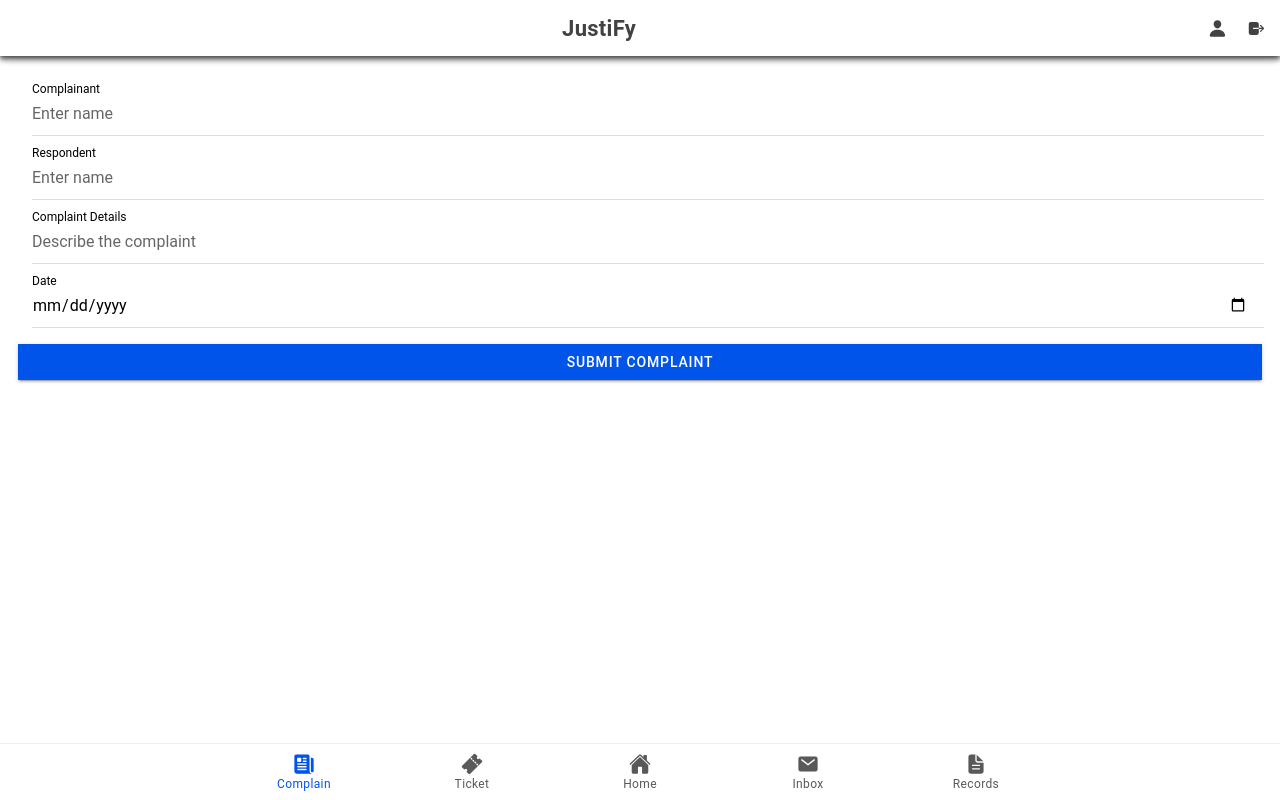
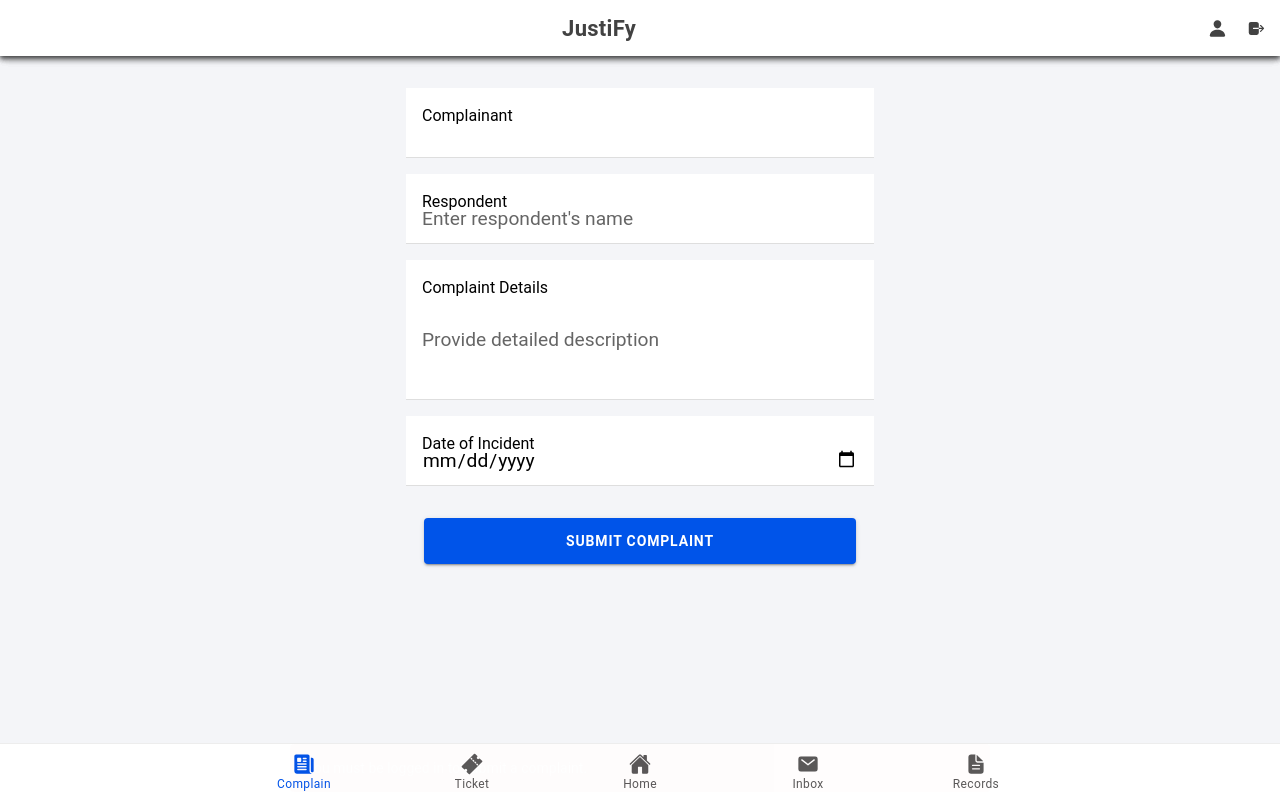
Before and after one commit to QAYee/JustiFy2, a React (Vite) app: page /complain in a window 1280 px wide. Both pictures are taken after a click on the element "SUBMIT COMPLAINT". Built offline with nearby package versions, Linux system fonts and the light colour scheme.

Commit message:
complaint

```diff
--- a/src/components/admin/ComplainContainer.tsx
+++ b/src/components/admin/ComplainContainer.tsx
@@ -1,40 +1,63 @@
-import React from 'react';
-import { IonPage, IonHeader, IonToolbar, IonTitle, IonContent, IonItem, IonLabel, IonInput, IonButton } from '@ionic/react';
+import React, { useEffect, useState } from 'react';
+import {
+    IonPage, IonHeader, IonToolbar, IonTitle, IonContent, IonItem, IonLabel, IonList, IonSpinner, IonToast
+} from '@ionic/react';
 
-interface ContainerProps {
-    name: string;
+const ComplainContainer: React.FC = () => {
+    const [complaints, setComplaints] = useState<any[]>([]);
+    const [loading, setLoading] = useState(true);
+    const [error, setError] = useState<string | null>(null);
+
+    useEffect(() => {
+        const fetchComplaints = async () => {
+            try {
+                const response = await fetch("http://localhost/justify/index.php/ComplaintController/getAllComplaints");
+                if (!response.ok) {
+                    throw new Error("Failed to fetch complaints");
                 }
+                const data = await response.json();
+                setComplaints(data.complaints); // Ensure the response has a `complaints` key
+            } catch (err) {
+                setError((err as Error).message);
+            } finally {
+                setLoading(false);
+            }
+        };
 
-const ComplainContainer: React.FC<ContainerProps> = ({ name }) => {
+        fetchComplaints();
+    }, []);
+
     return (
         <IonPage>
             <IonHeader>
-        <IonToolbar>
-          <IonTitle>Barangay Complaint Form</IonTitle>
+                <IonToolbar color="primary">
+                    <IonTitle className="ion-text-center">All Complaints</IonTitle>
                 </IonToolbar>
             </IonHeader>
-      <IonContent className="ion-padding">
+            <IonContent className="ion-padding" color="light">
+                {loading && <IonSpinner name="dots" />}
+                {error && <IonToast isOpen message={error} duration={3000} color="danger" />}
+
+                {!loading && !error && (
+                    <IonList>
+                        {complaints.length > 0 ? (
+                            complaints.map((complaint, index) => (
+                                <IonItem key={index}>
+                                    <IonLabel>
+                                        <h2>Complainant: {complaint.complainant}</h2>
+                                        <p><strong>Respondent:</strong> {complaint.respondent}</p>
+                                        <p><strong>Details:</strong> {complaint.details}</p>
+                                        <p><strong>Date:</strong> {complaint.incident_date}</p>
+                                    </IonLabel>
+                                </IonItem>
+                            ))
+                        ) : (
                             <IonItem>
-          <IonLabel position="stacked">Complainant</IonLabel>
-          <IonInput placeholder="Enter name" />
+                                <IonLabel>No complaints found.</IonLabel>
                             </IonItem>
-
-        <IonItem>
-          <IonLabel position="stacked">Respondent</IonLabel>
-          <IonInput placeholder="Enter name" />
-        </IonItem>
-
-        <IonItem>
-          <IonLabel position="stacked">Complaint Details</IonLabel>
-          <IonInput placeholder="Describe the complaint" />
-        </IonItem>
-
-        <IonItem>
-          <IonLabel position="stacked">Date</IonLabel>
-          <IonInput type="date" />
-        </IonItem>
-
-        <IonButton expand="full" className="ion-margin-top">Submit Complaint</IonButton>
+                        )}
+                    </IonList>
+                )}
             </IonContent>
         </IonPage>
     );
--- /dev/null
+++ b/src/components/user/ComplainContainer.css
@@ -0,0 +1,43 @@
+/* ComplainContainer.css */
+
+.ion-toolbar {
+    font-size: 1.5rem; /* Make the title bigger */
+    text-align: center;
+  }
+
+  .ion-title {
+    font-size: 1.8rem !important; /* Increase title font size */
+  }
+
+  .form-container {
+    max-width: 500px;
+    margin: auto;
+    padding: 20px;
+  }
+
+  .custom-input {
+    font-size: 1.2rem;
+    height: 50px;
+  }
+
+  .ion-item {
+    font-size: 1.2rem;
+    --min-height: 60px; /* Increase item height */
+  }
+
+  .ion-button {
+    font-size: 1.3rem;
+    padding: 15px;
+    border-radius: 8px;
+  }
+
+  /* Make Complaint Details input expand downward with text */
+  .custom-input.complaint-details {
+    min-height: 120px !important; /* Set minimum height */
+    font-size: 1.2rem;
+    height: auto !important; /* Allow expansion */
+    overflow-y: hidden; /* Hide scroll initially */
+    white-space: pre-wrap; /* Preserve text formatting */
+    display: block;
+    resize: none; /* Prevent manual resizing */
+  }
--- a/src/components/user/ComplainContainer.tsx
+++ b/src/components/user/ComplainContainer.tsx
@@ -1,40 +1,176 @@
-import React from 'react';
-import { IonPage, IonHeader, IonToolbar, IonTitle, IonContent, IonItem, IonLabel, IonInput, IonButton } from '@ionic/react';
+import React, { useState, useEffect } from 'react';
+import {
+    IonPage, IonHeader, IonToolbar, IonTitle, IonContent, IonItem,
+    IonLabel, IonInput, IonButton, IonToast, IonSpinner
+} from '@ionic/react';
+import './ComplainContainer.css';
 
-interface ContainerProps {
-    name: string;
+const ComplainContainer: React.FC = () => {
+  const [user, setUser] = useState<{ id: number, name: string } | null>(null);
+  const [respondent, setRespondent] = useState('');
+  const [details, setDetails] = useState('');
+  const [incidentDate, setIncidentDate] = useState('');
+  const [loading, setLoading] = useState(false);
+  const [showToast, setShowToast] = useState<{ message: string, success: boolean } | null>(null);
+
+  useEffect(() => {
+      const storedUser = localStorage.getItem('user');
+      if (storedUser) {
+          try {
+              const parsedUser = JSON.parse(storedUser);
+              if (parsedUser?.id && parsedUser?.name) {
+                  setUser(parsedUser);
+              } else {
+                  console.error('Invalid user data in localStorage');
+              }
+          } catch (error) {
+              console.error('Failed to parse user from localStorage:', error);
+          }
+      }
+  }, []);
+
+  const handleSubmit = async () => {
+    if (!user) {
+        setShowToast({ message: 'You must be logged in to submit a complaint.', success: false });
+        return;
     }
 
-const ComplainContainer: React.FC<ContainerProps> = ({ name }) => {
+    if (!respondent.trim()) {
+        setShowToast({ message: 'Respondent name is required.', success: false });
+        return;
+    }
+
+    if (!details.trim()) {
+        setShowToast({ message: 'Complaint details are required.', success: false });
+        return;
+    }
+
+    if (!incidentDate) {
+        setShowToast({ message: 'Incident date is required in YYYY-MM-DD format.', success: false });
+        return;
+    }
+
+    const complaintData = {
+        user_id: user.id,
+        complainant: user.name,
+        respondent,
+        details,
+        incident_date: incidentDate // ✅ Fixed the key to match backend
+    };
+
+    console.log('Sending data:', JSON.stringify(complaintData)); // Debugging request payload
+
+    setLoading(true);
+
+    try {
+        const response = await fetch("http://localhost/justify/index.php/ComplaintController/create", {
+            method: 'POST',
+            headers: {
+                'Content-Type': 'application/json',
+                'Accept': 'application/json'
+            },
+            body: JSON.stringify(complaintData),
+        });
+
+        const result = await response.json();
+        console.log('Server response:', result); // Debugging server response
+
+        if (!response.ok) {
+            throw new Error(result.message || `HTTP error! Status: ${response.status}`);
+        }
+
+        if (result.status) {
+            setShowToast({ message: 'Complaint submitted successfully.', success: true });
+            setRespondent('');
+            setDetails('');
+            setIncidentDate('');
+        } else {
+            setShowToast({ message: result.message || 'Failed to submit complaint', success: false });
+        }
+
+    } catch (error) {
+        console.error('Error submitting complaint:', error);
+        setShowToast({
+            message: error instanceof Error ? error.message : 'An unexpected error occurred',
+            success: false
+        });
+    } finally {
+        setLoading(false);
+    }
+};
+
     return (
         <IonPage>
             <IonHeader>
-        <IonToolbar>
-          <IonTitle>Barangay Complaint Form</IonTitle>
+                <IonToolbar color="primary">
+                    <IonTitle className="ion-text-center">Barangay Complaint Form</IonTitle>
                 </IonToolbar>
             </IonHeader>
-      <IonContent className="ion-padding">
-        <IonItem>
-          <IonLabel position="stacked">Complainant</IonLabel>
-          <IonInput placeholder="Enter name" />
+            <IonContent className="ion-padding" color="light">
+                <div className="ion-margin-bottom ion-padding form-container">
+                    <IonItem lines="full" className="ion-margin-bottom">
+                        <IonLabel position="floating">Complainant</IonLabel>
+                        <IonInput
+                            value={user ? user.name : ''}
+                            readonly
+                            className="custom-input"
+                        />
                     </IonItem>
 
-        <IonItem>
-          <IonLabel position="stacked">Respondent</IonLabel>
-          <IonInput placeholder="Enter name" />
+                    <IonItem lines="full" className="ion-margin-bottom">
+                        <IonLabel position="floating">Respondent</IonLabel>
+                        <IonInput
+                            placeholder="Enter respondent's name"
+                            className="custom-input"
+                            value={respondent}
+                            onIonChange={(e) => setRespondent(e.detail.value!)}
+                            clearInput={true}
+                        />
                     </IonItem>
 
-        <IonItem>
-          <IonLabel position="stacked">Complaint Details</IonLabel>
-          <IonInput placeholder="Describe the complaint" />
+                    <IonItem lines="full" className="ion-margin-bottom">
+                        <IonLabel position="floating">Complaint Details</IonLabel>
+                        <IonInput
+                            placeholder="Provide detailed description"
+                            className="custom-input complaint-details"
+                            value={details}
+                            onIonChange={(e) => setDetails(e.detail.value!)}
+                            clearInput={true}
+                            multiple={true}
+                        />
                     </IonItem>
 
-        <IonItem>
-          <IonLabel position="stacked">Date</IonLabel>
-          <IonInput type="date" />
+                    <IonItem lines="full" className="ion-margin-bottom">
+                        <IonLabel position="floating">Date of Incident</IonLabel>
+                        <IonInput
+                            type="date"
+                            className="custom-input"
+                            value={incidentDate || ''} // ✅ Ensures correct default value
+                            onIonChange={(e) => setIncidentDate(e.detail.value || '')}
+                        />
                     </IonItem>
 
-        <IonButton expand="full" className="ion-margin-top">Submit Complaint</IonButton>
+                    <IonButton
+                        expand="block"
+                        color="primary"
+                        className="ion-margin-top ion-padding"
+                        strong={true}
+                        onClick={handleSubmit}
+                        disabled={loading}
+                    >
+                        {loading ? <IonSpinner name="dots" /> : 'Submit Complaint'}
+                    </IonButton>
+
+                    {showToast && (
+                        <IonToast
+                            isOpen={!!showToast}
+                            message={showToast.message}
+                            duration={3000}
+                            color={showToast.success ? 'success' : 'danger'}
+                            onDidDismiss={() => setShowToast(null)}
+                        />
+                    )}
+                </div>
             </IonContent>
         </IonPage>
     );
--- a/src/components/user/DashboardContainer.tsx
+++ b/src/components/user/DashboardContainer.tsx
@@ -71,10 +71,7 @@
           ) : (
             <p>No user data available</p>
           )}
-          <IonButton expand="full" color="danger" onClick={handleLogout}>
-            <IonIcon slot="start" icon={logOutOutline} />
-            Logout
-          </IonButton>
+
         </IonCardContent>
       </IonCard>
     </div>
```
Also changed, not shown: src/components/admin/DashboardContainer.tsx (+8 -9 lines). Lines whose indentation alone changed are shown as unchanged.
